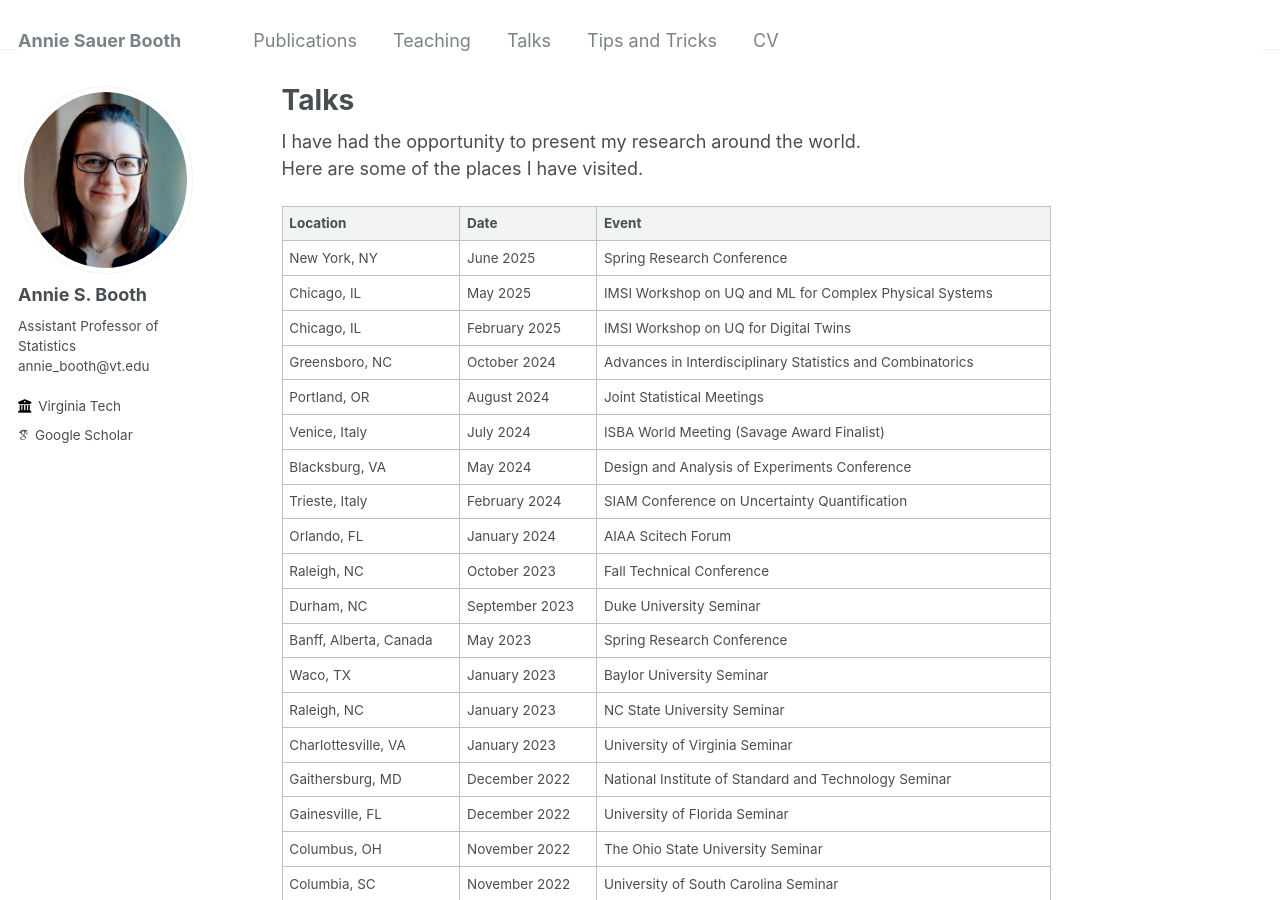
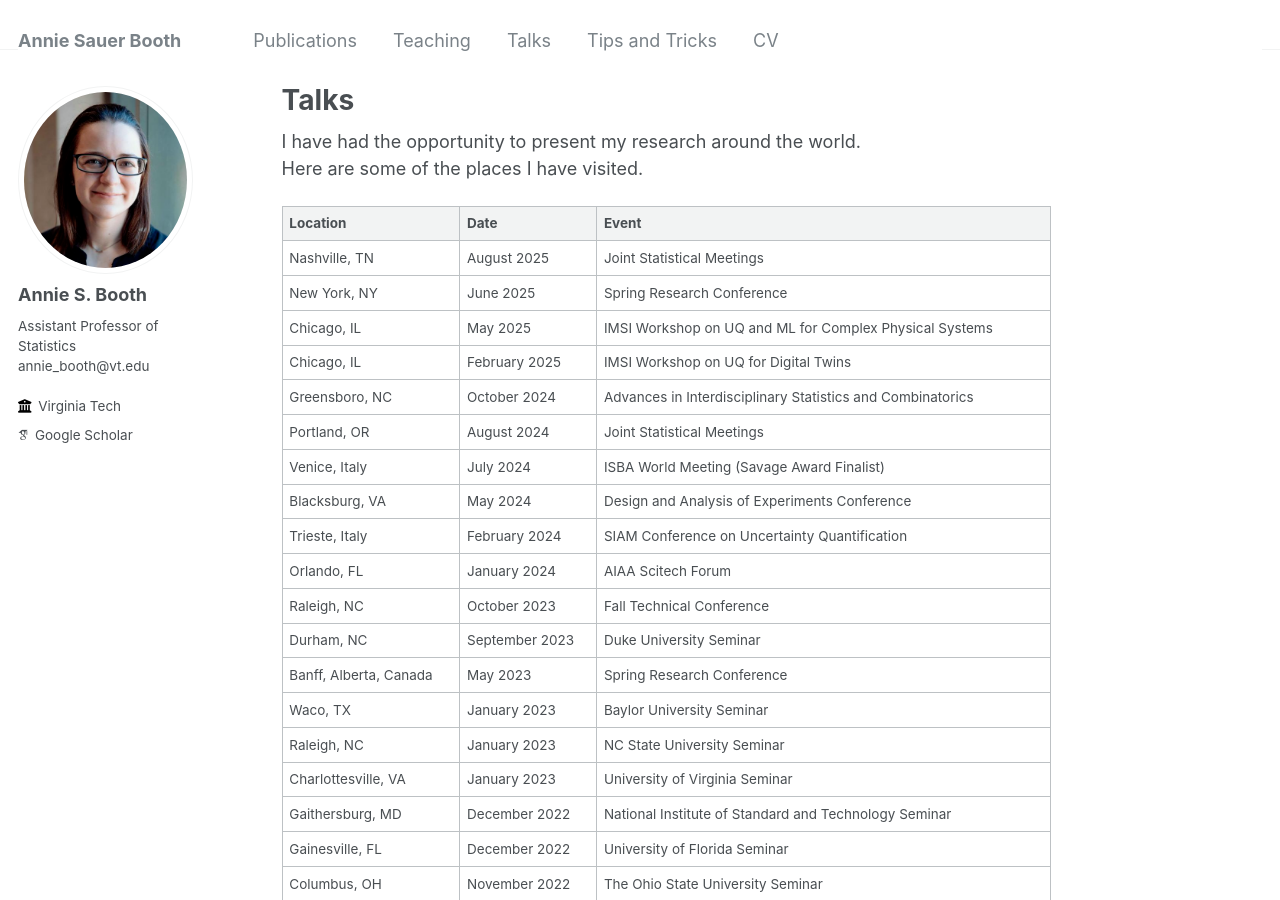
Before and after one commit to anniesbooth/anniesbooth.github.io, a Jekyll site: the page built from _pages/talks.md, in a window 1280 px wide and 900 px high. Built offline with Jekyll 4.4.1, drawn with Linux system fonts in a browser that asks for light colours; some web fonts are replaced.

Commit message:
add JSM talk

```diff
--- a/_pages/talks.md
+++ b/_pages/talks.md
@@ -9,6 +9,7 @@ Here are some of the places I have visited.
 
 Location				|	Date				|	Event
 -----					|	--------			|	--------------
+Nashville, TN 			|   August 2025         |   Joint Statistical Meetings
 New York, NY			|	June 2025			|	Spring Research Conference
 Chicago, IL 			|	May 2025			|   IMSI Workshop on UQ and ML for Complex Physical Systems
 Chicago, IL             |   February 2025       |   IMSI Workshop on UQ for Digital Twins
```
Also changed, not shown: 2 other files.
